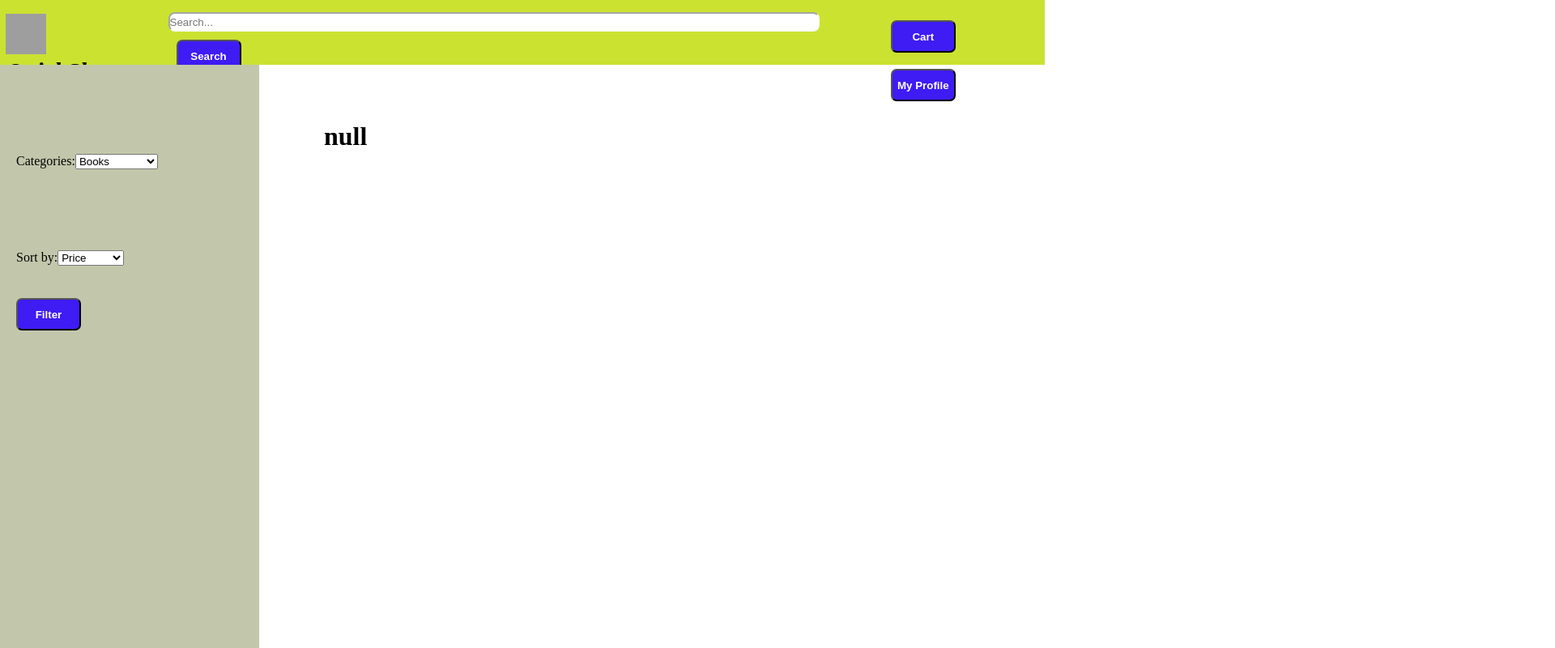
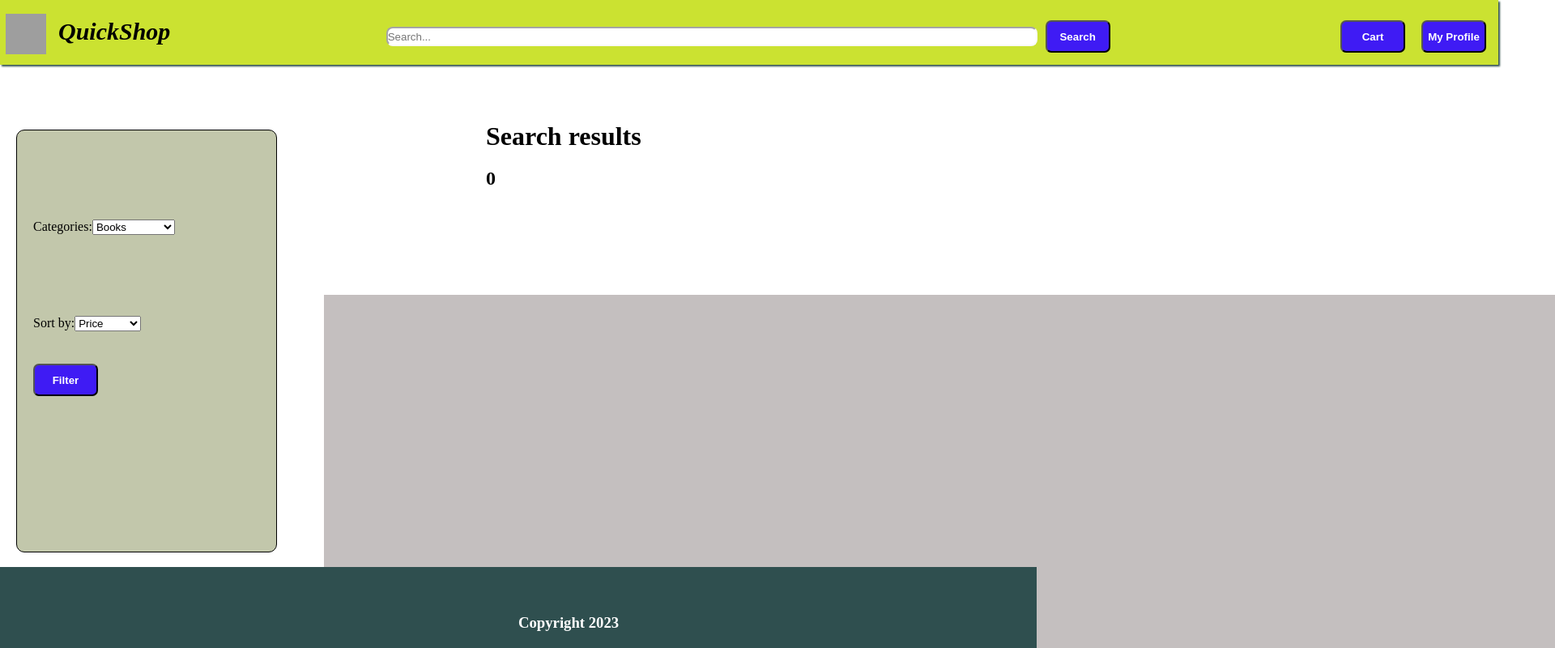
Before and after one commit to Starlightdoto/online-shop, a React (Create React App) app: page / in a window 1280 px wide. Shown: the top 800 px of the page at 81% size, 1920 px wide, since content can reach past the window. Built offline with nearby package versions, Linux system fonts and the light colour scheme; grey boxes are pictures that could not be loaded; the HTML template or start-up script is replaced by a standard one.

Commit message:
added footer changed sidebar added product list area for grid

```diff
--- a/src/App.tsx
+++ b/src/App.tsx
@@ -2,20 +2,22 @@ import React, {useState} from 'react';
 import { Navbar } from './components/Navbar';
 import { Sidebar } from './components/Sidebar';
 import { ResultHeader } from './components/ui-components/ResultHeader';
+import Footer from "./components/Footer";
+import ProductList from "./components/ProductList";
 
 
 function App() {
-    const [header, setHeader] = useState('');
+    const [results, setResults] = useState<string>('0')
 
-    const changeHeaderText = (newText:string) => {
-        setHeader(newText);
-    }
+
 
     return (
       <div className="App">
-          <Navbar changeHeaderText={changeHeaderText} />
+          <Navbar />
           <Sidebar />
-          <ResultHeader headerText={header} />
+          <ResultHeader searchResultsCount={results}  />
+          <ProductList />
+          <Footer />
        </div>
     );
 }
--- /dev/null
+++ b/src/components/Footer.tsx
@@ -0,0 +1,15 @@
+import React, {FC} from 'react';
+
+interface FooterProps {
+
+}
+
+const Footer:FC<FooterProps> = (props) => {
+    return (
+        <footer className={"footer"}>
+            <h3>Copyright 2023</h3>
+        </footer>
+    );
+};
+
+export default Footer;
--- a/src/components/Navbar.tsx
+++ b/src/components/Navbar.tsx
@@ -6,12 +6,9 @@ import searchInput from "./ui-components/SearchInput";
 
 
 interface NavbarProps {
-    //@ts-ignore
-    changeHeaderText,
 }
 
-export const Navbar:FC<NavbarProps> = ({changeHeaderText}) => {
-    const [searchValue, setSearchValue] = useState('');
+export const Navbar:FC<NavbarProps> = (props) => {
 
     return (
     <div>
@@ -24,8 +21,8 @@ export const Navbar:FC<NavbarProps> = ({changeHeaderText}) => {
             </div>
 
             <div className={"midBox"}>
-                <SearchInput searchText={searchValue} setSearchText={setSearchValue} />
-                <Button onClick={changeHeaderText(searchValue)} className={"default"} buttonText={"Search"}/>
+                <SearchInput  />
+                <Button   className={"default"} buttonText={"Search"}/>
             </div>
 
             <div className={"rightBox"}>
--- a/src/components/ui-components/ResultHeader.tsx
+++ b/src/components/ui-components/ResultHeader.tsx
@@ -2,16 +2,17 @@ import React, {FC, useState} from "react";
 
 
 interface ResultHeaderProps {
-    headerText: string,
+    searchResultsCount: string,
 }
 
-export const ResultHeader:FC<ResultHeaderProps> = ({headerText}) => {
+export const ResultHeader:FC<ResultHeaderProps> = ({searchResultsCount}) => {
 
-    const [headerState, setHeaderState] = useState(headerText || 'null');
+    const [headerState, setHeaderState] = useState('Search results');
 
     return (
         <div className={"header"}>
             <h1>{headerState}</h1>
+            <h2 style={{marginTop: 20}}>{searchResultsCount}</h2>
         </div>
     );
 };
--- a/src/components/ui-components/SearchInput.tsx
+++ b/src/components/ui-components/SearchInput.tsx
@@ -1,15 +1,15 @@
 import React, {FC, useState} from 'react';
 
 interface SearchInputProps {
-    searchText: string,
-    //@ts-ignore
-    setSearchText,
+
 }
 
-const SearchInput:FC<SearchInputProps> = ({searchText, setSearchText}) => {
+const SearchInput:FC<SearchInputProps> = (props) => {
+
+    const [searchValue, setSearchValue] = useState<string>('');
 
     return (
-        <input onChange={(e) => setSearchText(e.target.value) } type="text" placeholder="Search..." value={searchText}/>
+        <input onChange={(e) => setSearchValue(e.target.value) } type="text" placeholder="Search..." value={searchValue}/>
     );
 };
 
--- a/src/index.css
+++ b/src/index.css
@@ -4,18 +4,20 @@
 }
 
 .App{
-    display: flexbox;
+    display: -ms-flexbox;
+    width: 100vh;
 }
 
 .mainNavbar {
     background-color: rgb(203, 226, 49);
     height: 60px;
-    width: 100%;
+    width: 230%;
     padding: 5px;
     padding-top:15px;
     justify-content: space-between;
     display: flex;
     vertical-align: center;
+    box-shadow: 2px 2px 2px darkslategrey ;
 }
 
 .leftBox {
@@ -24,11 +26,13 @@
 }
 
 .mainName {
+    position: relative;
     height: 50px;
     font-size: 30px;
     font-weight: bold;
     font-style: italic;
-    padding-bottom: 10px;;
+    padding-bottom: 10px;
+    vertical-align: 18px;
 }
 
 .midBox input {
@@ -69,9 +73,13 @@
 .sideBar {
     position: absolute;
     width: 300px;
-    height: 100vh;
+    height: 500px;
     background-color: rgb(194, 199, 171);
-    padding: 10px;;
+    padding: 10px;
+    margin-top: 80px;
+    margin-left: 20px;
+    border-radius: 10px;
+    border: 1px solid black;
 
 }
 
@@ -84,5 +92,31 @@
 .header {
     position: relative;
     top: 70px;
-    left: 400px;
+    left: 600px;
 }
+
+.footer{
+    background: darkslategrey;
+    height: 100px;
+    width: 100%;
+    position: fixed;
+    bottom: 0;
+    margin: 0;
+    text-align: center;
+}
+
+.footer h3 {
+    color: white;
+    position: fixed;
+    bottom: 20px;
+    left: 50%;
+}
+
+.productList {
+    width: 1600px;
+    height: 1200px;
+    position: relative;
+    background: #c4bfbf;
+    left: 50%;
+    top: 200px;
+}
```
